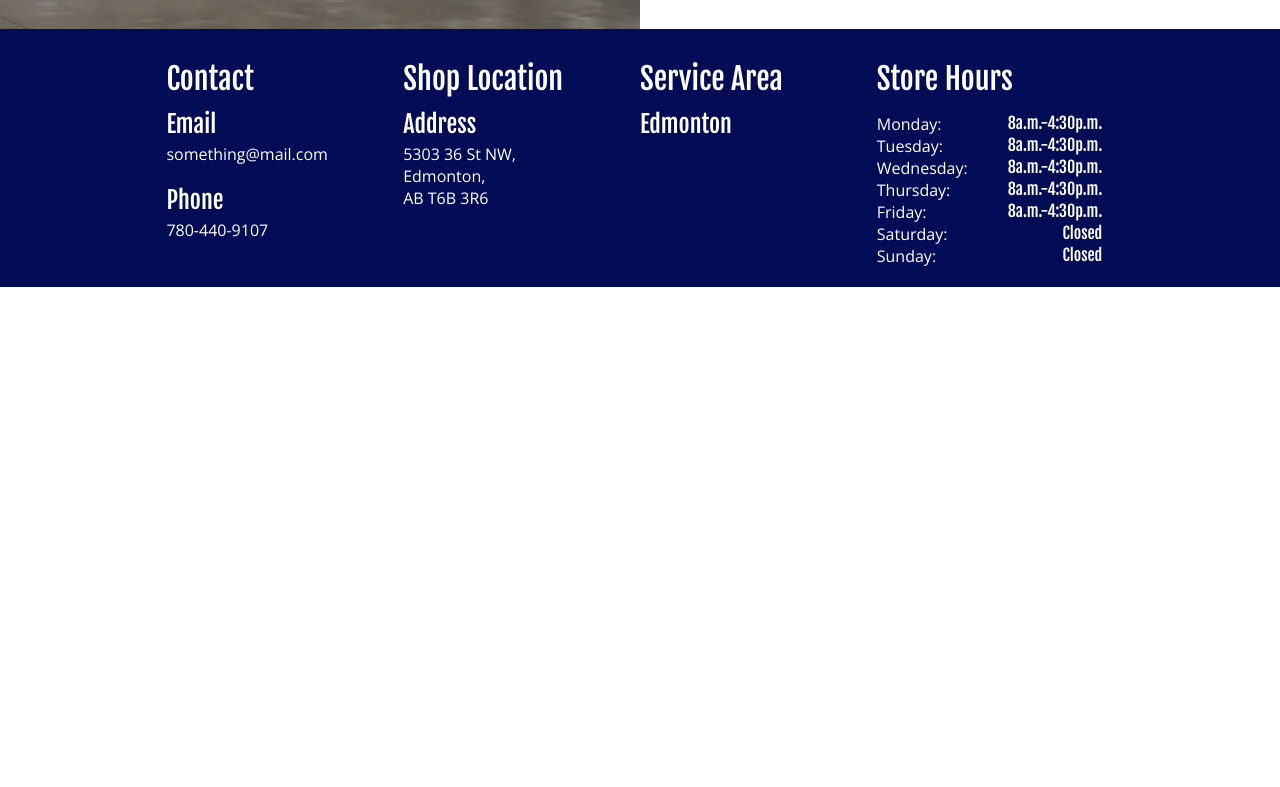
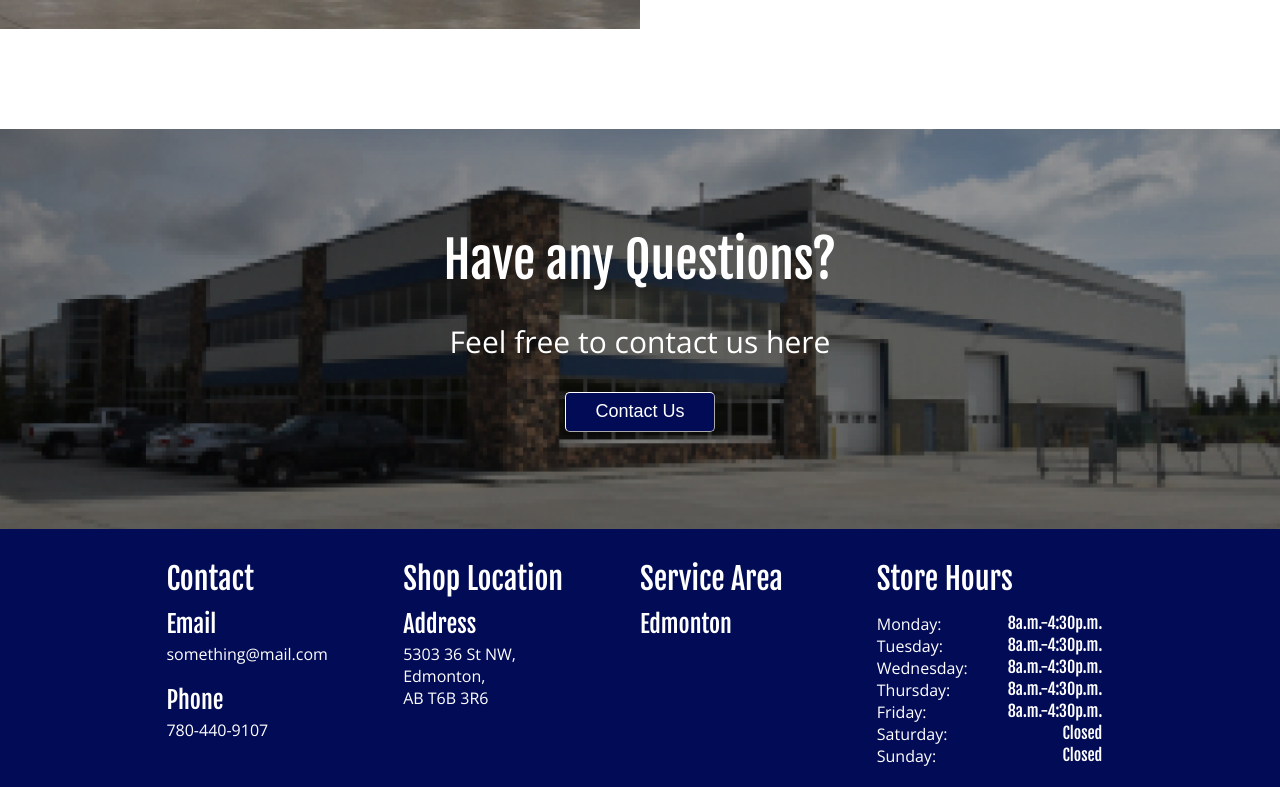
Before and after one commit to Bchiem08/digitalmachine, a React (Create React App) app: page /aboutus in a window 1280 px wide. Shown: the part 2715-3502 px from the top of the page. Before the commit the page ends 3002 px from the top, so only its background shows below. Built offline with nearby package versions, Linux system fonts and the light colour scheme; no server answers; the HTML template or start-up script is replaced by a standard one; what google-maps-react would draw is missing.

Commit message:
Add contact us footer

```diff
--- a/src/Components/Pages/AboutPage/about.js
+++ b/src/Components/Pages/AboutPage/about.js
@@ -6,6 +6,7 @@ import "./about.css";
 import AboutUsText from "./aboutus/aboutustext";
 import Quality from "./aboutus/quality";
 import Service from "./aboutus/service";
+import ContactFooter from "../../contactusfooter/contactfooter";
 
 export default class AboutPage extends Component {
   render() {
@@ -21,6 +22,8 @@ export default class AboutPage extends Component {
             <Quality />
             <Service />
           </Grid>
+
+          <ContactFooter />
         </Grid>
         <Footer />
       </div>
--- /dev/null
+++ b/src/Components/contactusfooter/contactfooter.css
@@ -0,0 +1,52 @@
+@import url("https://fonts.googleapis.com/css2?family=Fjalla+One&display=swap");
+@import url("https://fonts.googleapis.com/css2?family=Open+Sans&display=swap");
+
+.background {
+  background-image: url(../../Backgrounds/contactusfooter.png);
+  width: 100%;
+  height: 400px;
+  background-repeat: no-repeat;
+  background-size: cover;
+  background-position: center;
+  margin-top: 100px;
+  width: 100%;
+  align-self: center;
+}
+
+.contactheader {
+  font-family: "Fjalla One", sans-serif;
+  font-size: 50px;
+  color: white;
+}
+
+.contact-text {
+  font-family: "Open Sans";
+  font-size: 30px;
+  color: white;
+}
+
+.contact-box {
+  margin-top: 100px;
+  width: 100%;
+  text-align: center;
+}
+
+.contact-button {
+  background-color: #020b56;
+  width: 150px;
+  height: 40px;
+  border-width: 0.05px;
+  border-radius: 5px;
+  border-color: white;
+  color: white;
+  text-decoration: none;
+  font-size: 18px;
+  transition-duration: 0.5s;
+}
+
+.contact-button:hover {
+  background-color: white;
+  color: #020b56;
+  border-color: #020b56;
+  border-width: 0.5px;
+}
--- /dev/null
+++ b/src/Components/contactusfooter/contactfooter.js
@@ -0,0 +1,16 @@
+import React, { Component } from "react";
+import "./contactfooter.css";
+
+export default class ContactFooter extends Component {
+  render() {
+    return (
+      <div className="background">
+        <div className="contact-box">
+          <header className="contactheader">Have any Questions?</header>
+          <p className="contact-text">Feel free to contact us here</p>
+          <button className="contact-button">Contact Us</button>
+        </div>
+      </div>
+    );
+  }
+}
```
Also changed, not shown: src/Backgrounds/contactfooter.png (added), src/Backgrounds/contactusfooter.png (added).
